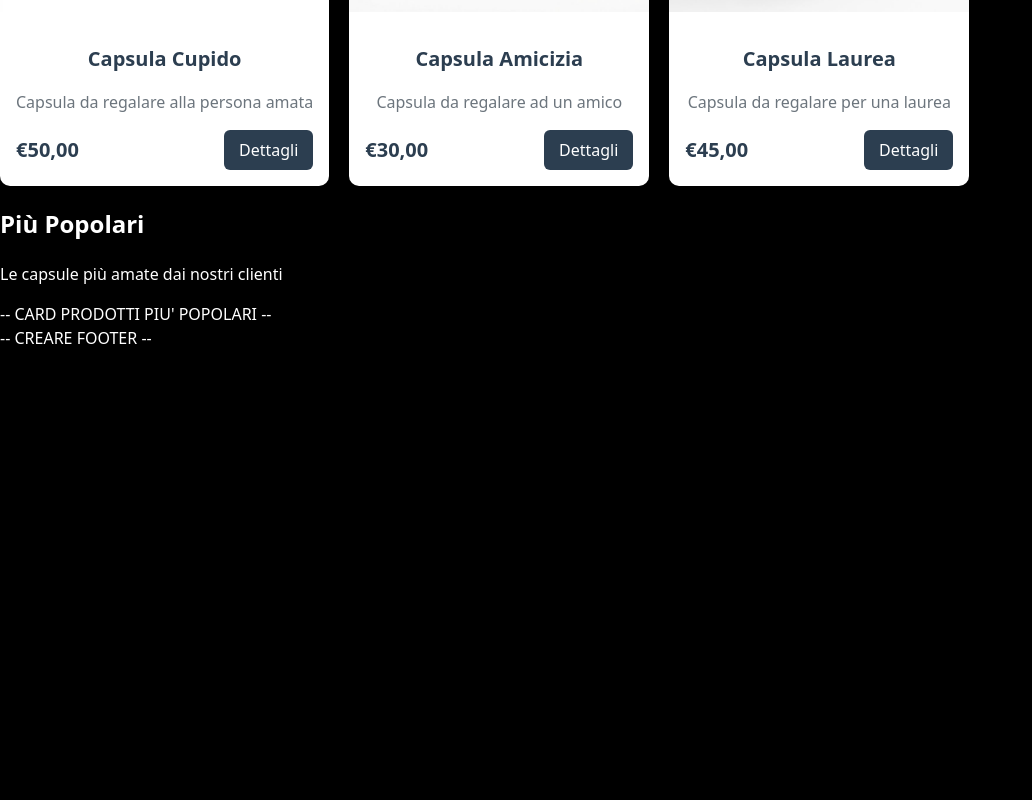
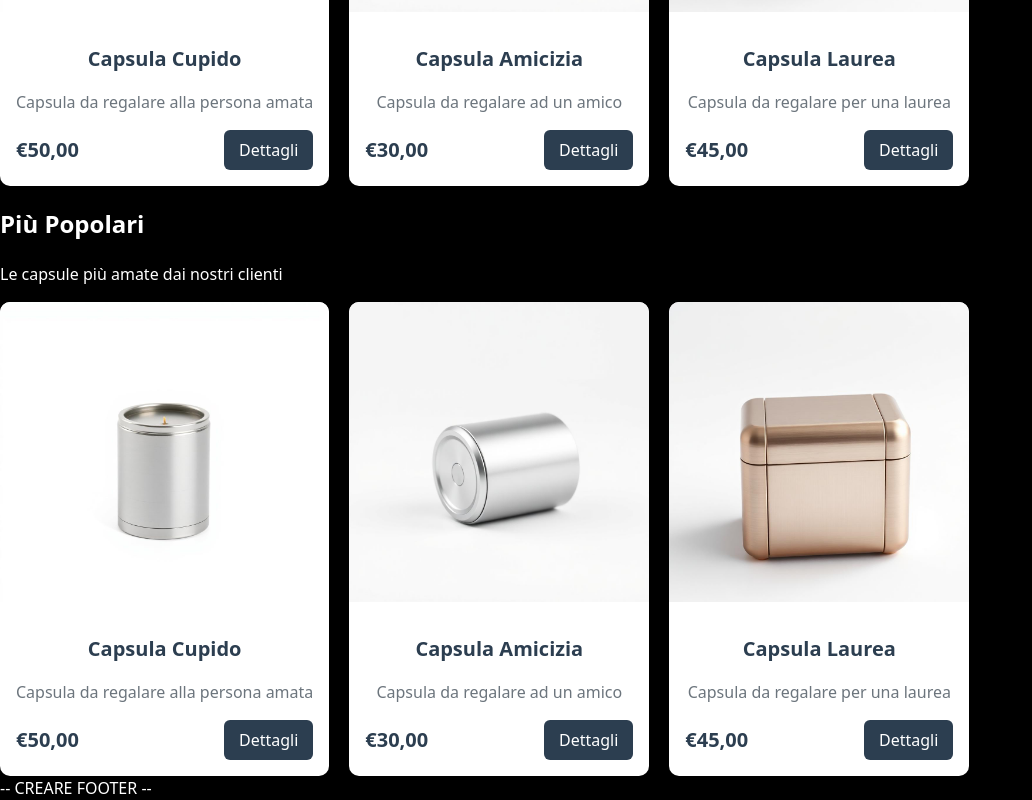
Before and after one commit to Matteo-Ciardi/fe-chronobox, a React (Vite) app: page / in a window 1280 px wide. Shown: the part 1129-1929 px from the top of the page, without its empty margins (0-1032 px from the left). Before the commit the page ends 1479 px from the top, so only its background shows below. Built offline with nearby package versions, Linux system fonts and the light colour scheme.

Commit message:
aggiunte card popolari

```diff
--- a/src/pages/homepage/HomePage.jsx
+++ b/src/pages/homepage/HomePage.jsx
@@ -67,7 +67,9 @@ const HomePage = () => {
 						<p>Le capsule più amate dai nostri clienti</p>
 					</div>
 
-					<div>-- CARD PRODOTTI PIU' POPOLARI --</div>
+					<div>
+						<CapsuleCard />
+					</div>
 				</section>
 			</div>
 		</>
```
